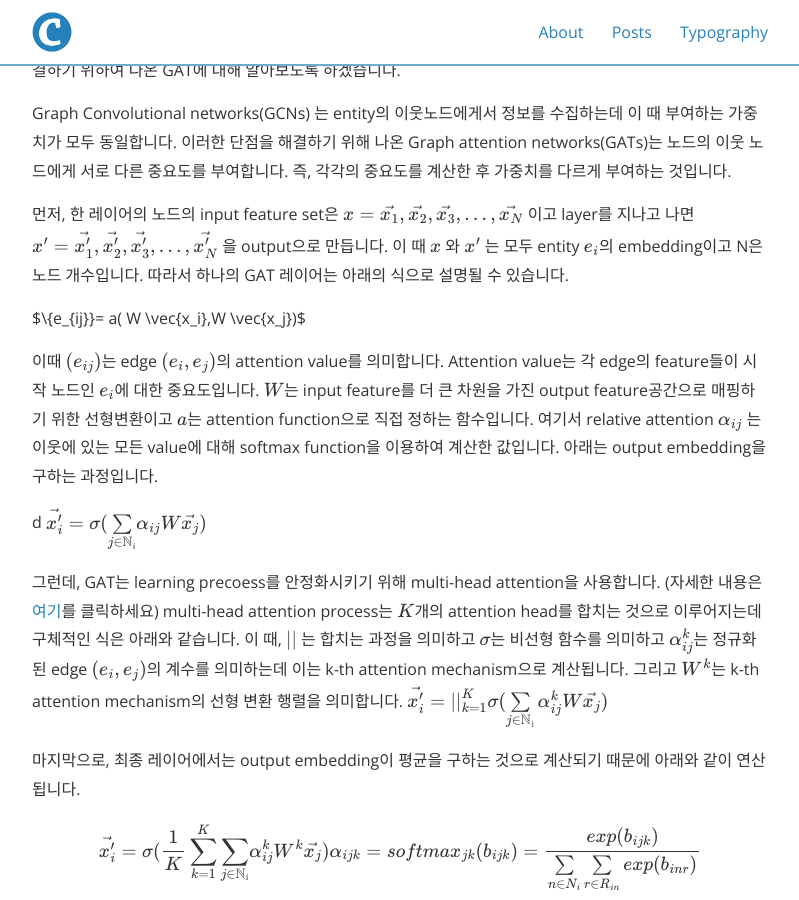
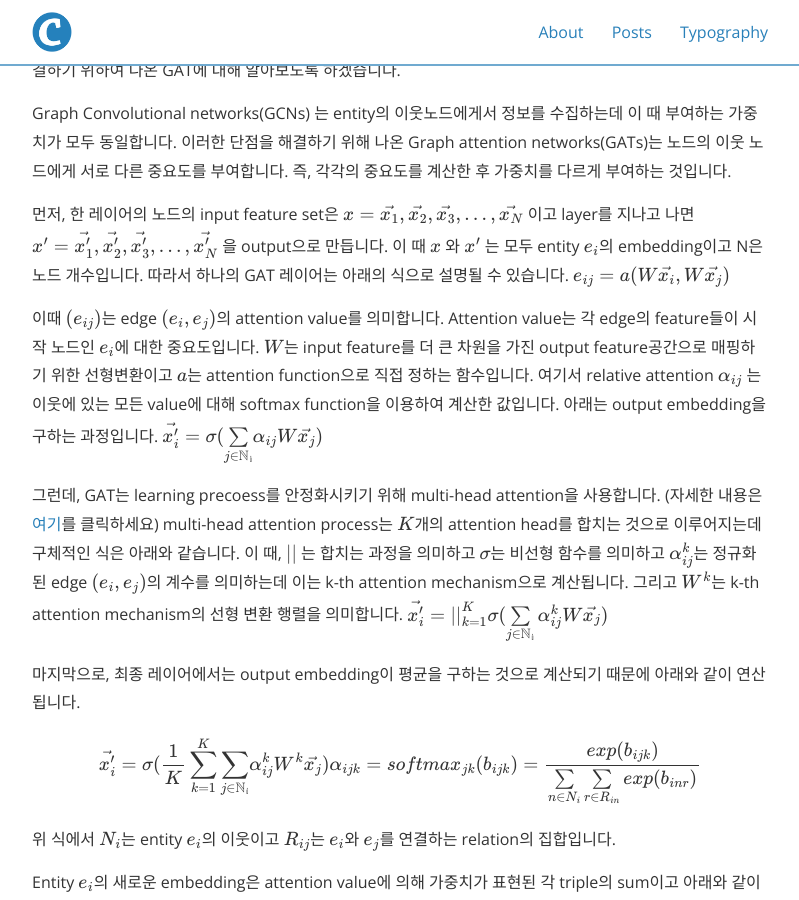
Before and after one commit to jeewon9708/jeewon9708.github.io, a Jekyll site: the page built from _posts/2020-09-18-paper-review-01.md, in a window 1280 px wide and 900 px high, scrolled down 2949 px. Shown: the whole window, without its empty margins (240-1039 px from the left). Built offline with Jekyll 4.4.1, drawn with Linux system fonts in a browser that asks for light colours; nearby versions of some CDN libraries; formulas are drawn with MathJax 3.

```diff
--- a/_posts/2020-09-18-paper-review-01.md
+++ b/_posts/2020-09-18-paper-review-01.md
@@ -71,12 +71,9 @@ state-of-the-art relation prediction 방법은 knowledge embedding based model
 Graph Convolutional networks(GCNs) 는 entity의 이웃노드에게서 정보를 수집하는데 이 때 부여하는 가중치가 모두 동일합니다. 이러한 단점을 해결하기 위해 나온 Graph attention networks(GATs)는 노드의 이웃 노드에게 서로 다른 중요도를 부여합니다. 즉, 각각의 중요도를 계산한 후 가중치를 다르게 부여하는 것입니다.
 
 먼저, 한 레이어의 노드의 input feature set은  $x= \{\vec{x_1}, \vec{x_2}, \vec{x_3}, ..., \vec{x_N}\}$ 이고 layer를 지나고 나면 $x'= \{\vec{x_1'}, \vec{x_2'}, \vec{x_3'}, ..., \vec{x_N'}\}$ 을 output으로 만듭니다. 이 때 $x$ 와 $x'$ 는 모두 entity $e_i$의 embedding이고 N은 노드 개수입니다. 따라서 하나의 GAT 레이어는 아래의 식으로 설명될 수 있습니다.
-
-$\\{e_{ij}}= a( W \vec{x_i},W \vec{x_j})\\$
+$${e_{ij}}= a( W \vec{x_i},W \vec{x_j})$$
 
 이때 $(e_{ij})$는 edge $(e_i,e_j)$의 attention value를 의미합니다. Attention value는 각 edge의 feature들이 시작 노드인 $e_i$에 대한 중요도입니다. $W$는 input feature를 더 큰 차원을 가진 output feature공간으로 매핑하기 위한 선형변환이고 $a$는 attention function으로 직접 정하는 함수입니다. 여기서 relative attention $\alpha_{ij}$ 는 이웃에 있는 모든 value에 대해 softmax function을 이용하여 계산한 값입니다. 아래는 output embedding을 구하는 과정입니다.
-
-d
 $${\vec{x_i'}} = {\sigma(\sum\limits_{j\in\mathbb{N_i}}} {\alpha_{ij}W\vec{x_j})}$$
 
 그런데, GAT는 learning precoess를 안정화시키기 위해 multi-head attention을 사용합니다. (자세한 내용은 [여기](https://arxiv.org/abs/1706.03762)를 클릭하세요) multi-head attention process는 $K$개의 attention head를 합치는 것으로 이루어지는데 구체적인 식은 아래와 같습니다. 이 때, $||$ 는 합치는 과정을 의미하고 $\sigma$는 비선형 함수를 의미하고 $\alpha_{ij}^k$는 정규화된 edge $(e_i,e_j)$의 계수를 의미하는데 이는 k-th attention mechanism으로 계산됩니다. 그리고 $W^k$는 k-th attention mechanism의 선형 변환 행렬을 의미합니다.
```
